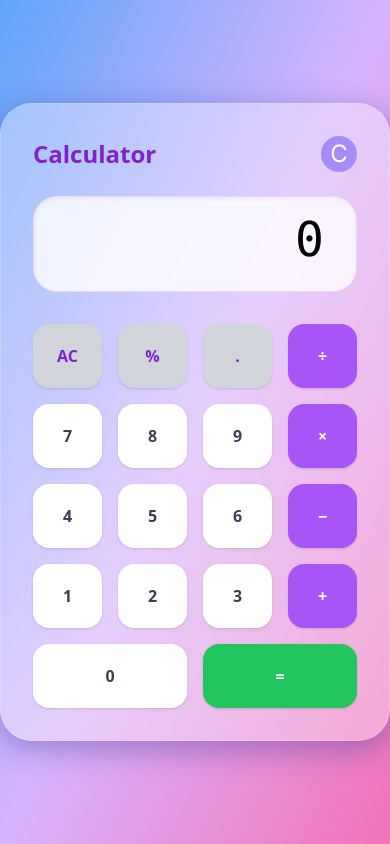
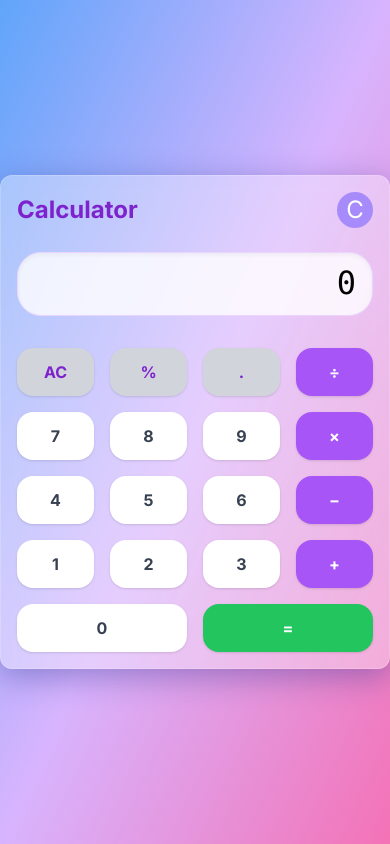
Before and after one commit to codebyrahat/modern-looked-calculator-app, a website: page src/index.html in a window 390 px wide. Drawn offline with nearby package versions, Linux system fonts and the light colour scheme.

Commit message:
polished th e UI: added button,animations,responsive tweaks,and final style adjustment

```diff
--- a/src/index.html
+++ b/src/index.html
@@ -135,6 +135,9 @@
       </div>
     </div>
     <style>
+      body {
+        font-family: "Inter", sans-serif;
+      }
       .glass {
         background: rgba(255, 255, 255, 0.35);
         box-shadow: 0 8px 32px 0 rgba(31, 38, 135, 0.37);
@@ -142,6 +145,33 @@
         border-radius: 32px;
         border: 1px solid rgba(255, 255, 255, 0.18);
       }
+      .btn-anim {
+        transition: transform 0.1s, box-shadow 0.2s;
+      }
+      .btn-anim:active {
+        transform: scale(0.96);
+        box-shadow: 0 2px 8px rgba(0, 0, 0, 0.12);
+      }
+      .btn-anim:focus {
+        outline: none;
+        box-shadow: 0 0 0 2px #a78bfa;
+      }
+      @media (max-width: 500px) {
+        .glass {
+          width: 100vw !important;
+          padding: 1rem !important;
+          border-radius: 0.75rem !important;
+        }
+        #display {
+          font-size: 2rem !important;
+          padding: 1rem !important;
+          height: 4rem !important;
+        }
+        .grid button {
+          height: 3rem !important;
+          font-size: 1rem !important;
+        }
+      }
     </style>
   </body>
 </html>
```
